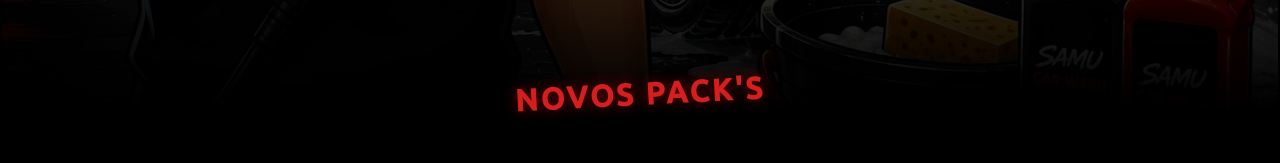
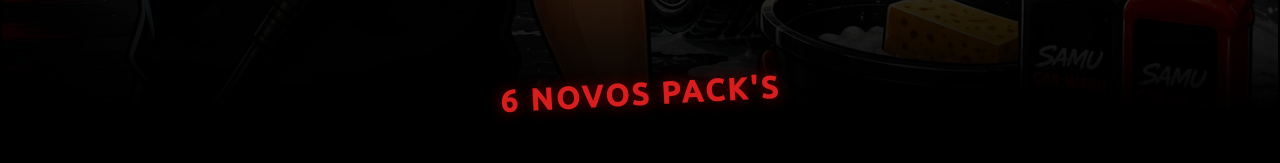
Before and after one commit to crtlStudio/SamuCarWash, a React (Vite) app: page / in a window 1280 px wide. Shown: the part 904-1067 px from the top of the page. Built offline with nearby package versions, Linux system fonts and the light colour scheme; no server answers; the database is empty.

Commit message:
Update banner text to reflect new packs

```diff
--- a/src/Pages/Home/Home.jsx
+++ b/src/Pages/Home/Home.jsx
@@ -55,7 +55,7 @@ function escolher(p) {
         </div>
 
         <div className={styles.banner} translate="no">
-            <span className={styles.bannerTexto}>Novos pack's</span>
+            <span className={styles.bannerTexto}>6 Novos pack's</span>
         </div>
 
         <div className={styles.texto}>
```
